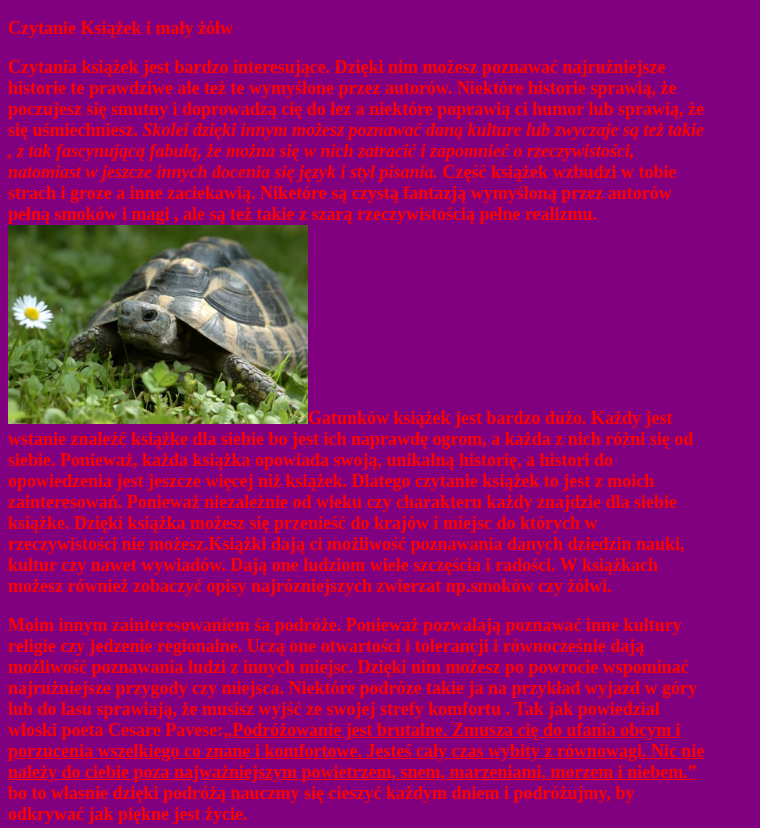
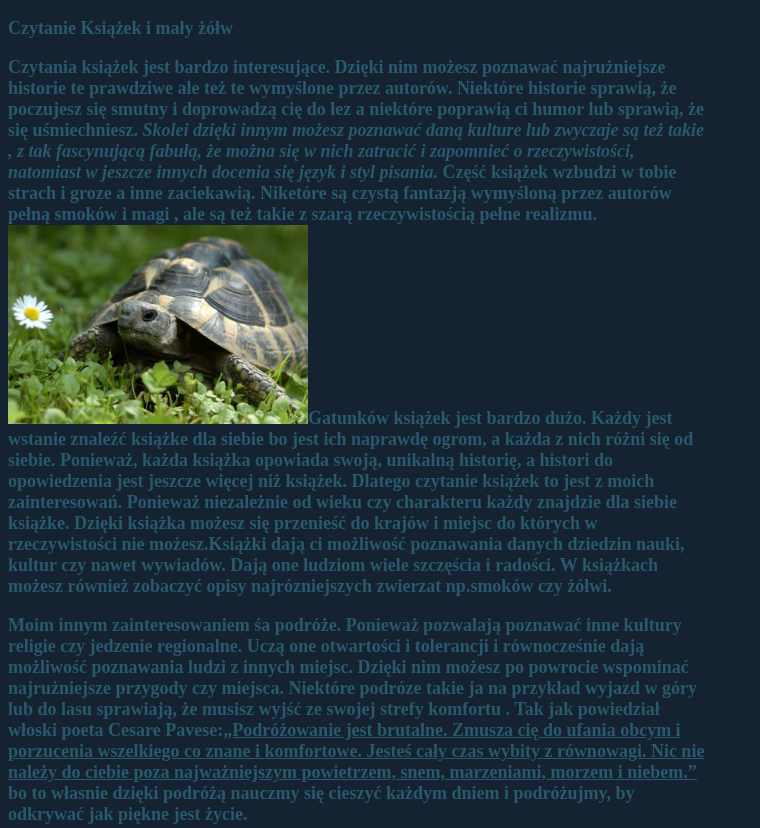
Before and after one commit to zuz22/zuz22.github.io, a plain HTML site: page index.html in a window 1280 px wide. Shown: the top 828 px of the page, without its empty margins (0-760 px from the left). Drawn offline with Linux system fonts and the light colour scheme.

Commit message:
Add files via upload

```diff
--- a/style.css
+++ b/style.css
@@ -1,14 +1,14 @@
 P
 
 {
-    color:red;
+    color:rgb(40, 89, 109);
     font-size:large;
     font-weight:bold;
 }
 
 body
 {
-    background-color: purple;
+    background-color: rgb(21, 34, 49);
 }
 
 div
```
